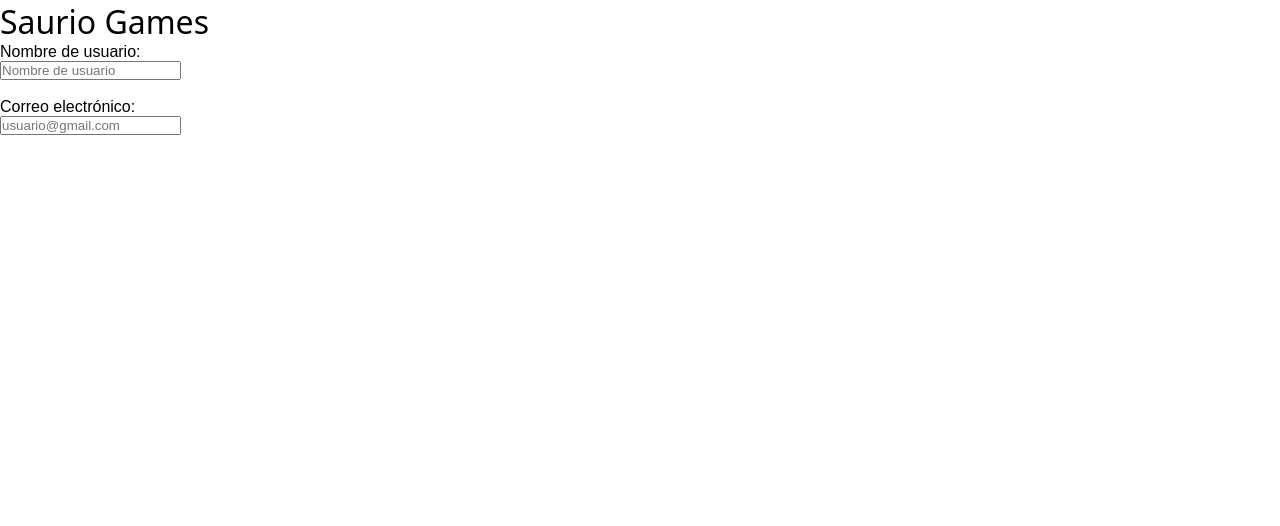
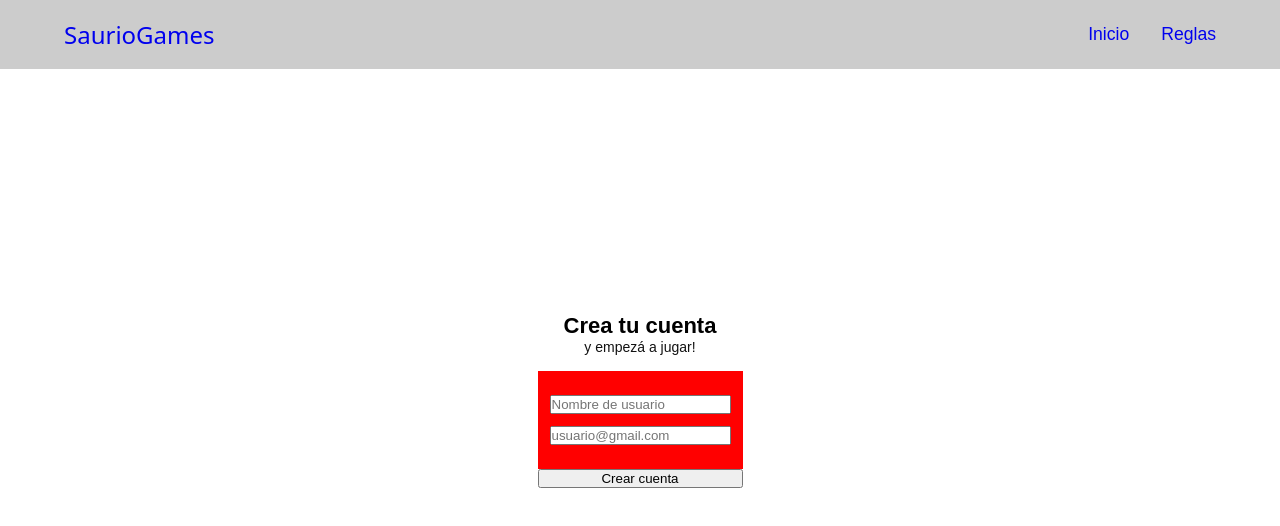
Before and after one commit to SaurioGames/Proyectoutu2025, a plain HTML site: page registro.html in a window 1280 px wide. Drawn offline with Linux system fonts and the light colour scheme; a web font is replaced by a local one.

Commit message:
Ventana de registro de usuario casi terminada

```diff
--- a/registro.html
+++ b/registro.html
@@ -1,22 +1,59 @@
 <!DOCTYPE html>
 <html lang="en">
   <head>
-    <meta charset="UTF-8">
-    <meta name="viewport" content="width=device-width, initial-scale=1.0">
+    <meta charset="UTF-8" />
+    <meta name="viewport" content="width=device-width, initial-scale=1.0" />
+    <title>Registro - SaurioGames</title>
     <link rel="stylesheet" href="styles/global.css" />
     <link rel="stylesheet" href="styles/register.css" />
-    <title>Registro</title>
   </head>
   <body>
-    <h1 class="font-irish">Saurio Games </h1>
+    <div class="container">
+      <!-- Navbar principal -->
+      <header class="navbar">
+        <nav>
+          <div>
+            <a href="#" class="text-xl font-irish text-black">SaurioGames</a>
+          </div>
 
-    <div class="container_registro">
-         <label for="username">Nombre de usuario:</label><br>
-            <input type="text" id="username" name="username" placeholder="Nombre de usuario"><br><br>
+          <div>
+            <ul>
+              <li>
+                <a href="index.html" class="text-md text-black">Inicio</a>
+              </li>
+              <li>
+                <a href="reglas.html" class="text-md text-black">Reglas</a>
+              </li>
+            </ul>
+          </div>
+        </nav>
+      </header>
+
+      <section class="signup__container">
+        <div class="signup__header">
+          <h1>Crea tu cuenta</h1>
+          <p>y empezá a jugar!</p>
+        </div>
+        <form action="" class="signup__form">
+          <input
+            type="text"
+            id="username"
+            name="username"
+            placeholder="Nombre de usuario"
+          />
 
           <!-- Campo para correo electrónico -->
-            <label for="email">Correo electrónico:</label><br>
-            <input type="email" id="email" name="email" placeholder="usuario@gmail.com" required><br><br>
+          <input
+            type="email"
+            id="email"
+            name="email"
+            placeholder="usuario@gmail.com"
+            required
+          />
+        </form>
+
+        <button type="submit">Crear cuenta</button>
+      </section>
     </div>
   </body>
 </html>
--- a/styles/register.css
+++ b/styles/register.css
@@ -0,0 +1,35 @@
+main {
+  background-color: #f8f8f8;
+}
+
+.signup__container {
+    display: grid;
+    place-content: center;
+
+    height: 100vh;
+}
+
+.signup__header {
+    text-align: center;
+
+    margin-bottom: 16px;
+}
+
+.signup__header h1 {
+    font-size: 22px;
+    font-weight: 600;
+}
+
+.signup__header > p {
+    font-size: 14px;
+    color: #121212;
+}
+
+.signup__form {
+    display: grid;
+
+    padding: 24px 12px;
+
+    gap: 12px;
+    background-color: red;
+}
```
Lines whose indentation alone changed are shown as unchanged.
